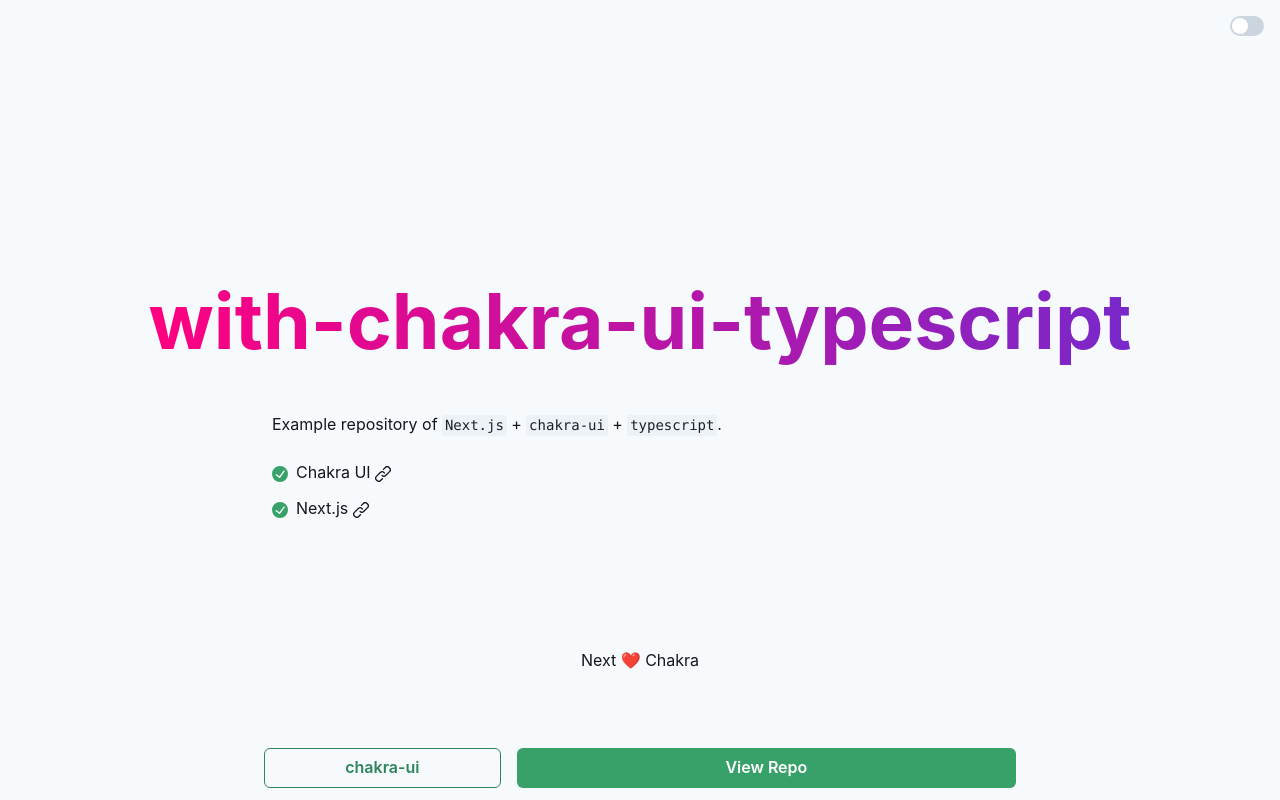
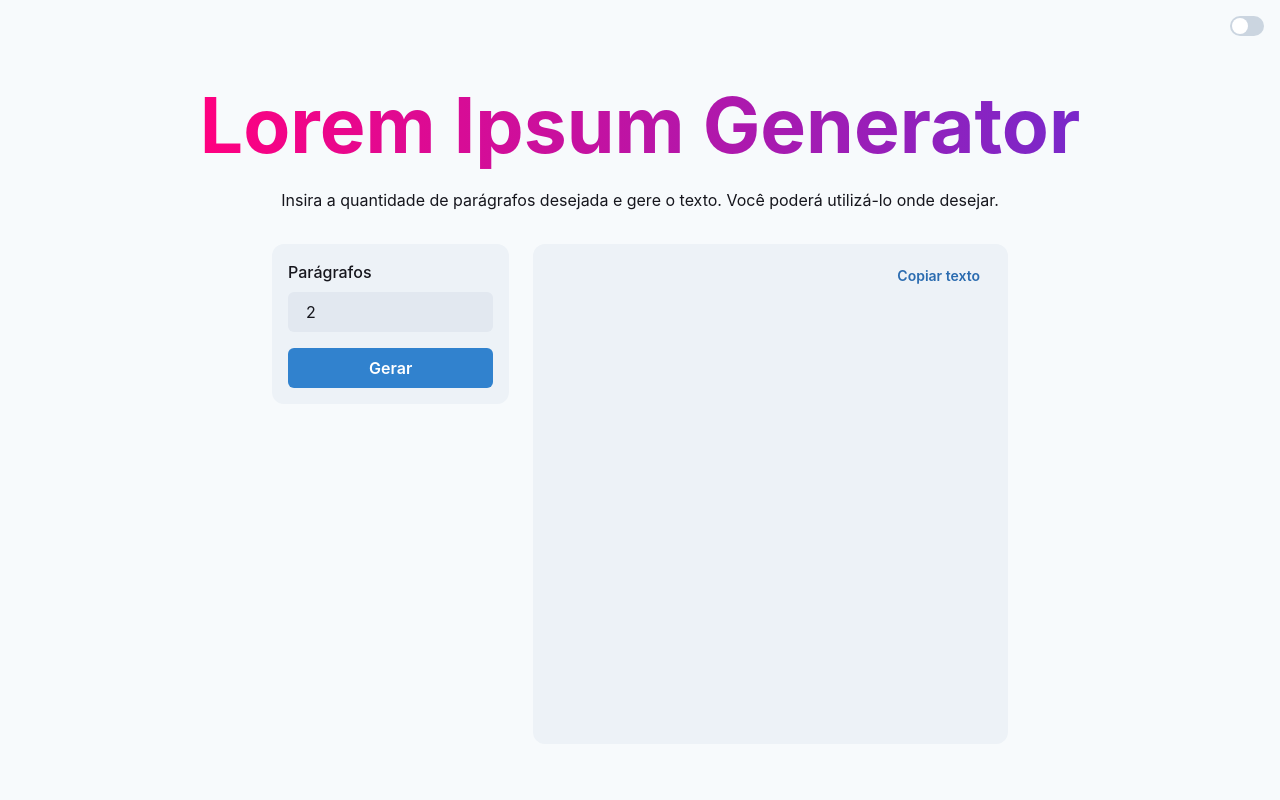
Before and after one commit to rodrigoalbinoh/lorem-ipsum-generator, a Next.js app: page / in a window 1280 px wide. Shown: the top 800 px of the page. Built offline with nearby package versions, Linux system fonts and the light colour scheme.

Commit message:
initial layout

```diff
--- a/package.json
+++ b/package.json
@@ -12,9 +12,11 @@
     "@emotion/react": "11.1.5",
     "@emotion/styled": "11.1.5",
     "framer-motion": "^4.0.3",
-    "next": "latest",
+    "lorem-ipsum": "^2.0.3",
+    "next": "^11.0.1",
     "react": "^17.0.2",
-    "react-dom": "^17.0.2"
+    "react-dom": "^17.0.2",
+    "react-hook-form": "^7.12.0"
   },
   "devDependencies": {
     "@types/node": "^14.6.0",
--- a/src/components/Footer.tsx
+++ b/src/components/Footer.tsx
@@ -1,5 +1,5 @@
 import { Flex, FlexProps } from '@chakra-ui/react'
 
 export const Footer = (props: FlexProps) => (
-  <Flex as="footer" py="8rem" {...props} />
+  <Flex as="footer" py={4} {...props} />
 )
--- a/src/components/Hero.tsx
+++ b/src/components/Hero.tsx
@@ -1,17 +1,24 @@
-import { Flex, Heading } from '@chakra-ui/react'
+import { Box, Flex, Heading, Text, useColorModeValue } from "@chakra-ui/react";
 
-export const Hero = ({ title }: { title: string }) => (
-  <Flex
-    justifyContent="center"
-    alignItems="center"
-    height="100vh"
-    bgGradient="linear(to-l, #7928CA, #FF0080)"
-    bgClip="text"
-  >
-    <Heading fontSize="6vw">{title}</Heading>
-  </Flex>
-)
+export const Hero = ({
+  title,
+  description,
+}: {
+  title: string;
+  description?: string;
+}) => {
+  return (
+    <Flex justifyContent="center" alignItems="center" direction="column" px={4}>
+      <Box bgGradient="linear(to-l, #7928CA, #FF0080)" bgClip="text">
+        <Heading fontSize="6vw">{title}</Heading>
+      </Box>
+      <Text mt={4} color={useColorModeValue("black", "white")}>
+        {description}
+      </Text>
+    </Flex>
+  );
+};
 
 Hero.defaultProps = {
-  title: 'with-chakra-ui-typescript',
-}
+  title: "with-chakra-ui-typescript",
+};
--- a/src/components/Main.tsx
+++ b/src/components/Main.tsx
@@ -1,13 +1,23 @@
-import { Stack, StackProps } from '@chakra-ui/react'
+import { Flex, Grid, Stack, StackProps } from '@chakra-ui/react'
+import React from 'react'
 
 export const Main = (props: StackProps) => (
-  <Stack
-    spacing="1.5rem"
+  <Grid
+    gap={6}
     width="100%"
     maxWidth="48rem"
-    mt="-45vh"
-    pt="8rem"
+    height="100%"
+    minH="100vh"
+    pt="2rem"
     px="1rem"
+    gridTemplateColumns={{
+      base: 'none',
+      lg: '1fr 2fr'
+    }}
+    gridAutoRows={{
+      base: 'min-content',
+      lg: 'unset'
+    }}
     {...props}
   />
 )
--- a/src/pages/index.tsx
+++ b/src/pages/index.tsx
@@ -1,56 +1,126 @@
+import React, { useState } from "react";
+import { loremIpsum } from "lorem-ipsum";
 import {
+  Box,
   Link as ChakraLink,
   Text,
-  Code,
-  List,
-  ListIcon,
-  ListItem,
-} from '@chakra-ui/react'
-import { CheckCircleIcon, LinkIcon } from '@chakra-ui/icons'
+  NumberInput,
+  NumberInputField,
+  FormControl,
+  FormLabel,
+  Button,
+  VStack,
+  useColorModeValue,
+  Flex,
+  useClipboard,
+  chakra,
+  Link,
+} from "@chakra-ui/react";
+import { Container } from "../components/Container";
+import { Main } from "../components/Main";
+import { Hero } from "../components/Hero";
+import { DarkModeSwitch } from "../components/DarkModeSwitch";
+import { Footer } from "../components/Footer";
+import { useForm } from "react-hook-form";
+import { useMemo } from "react";
 
-import { Hero } from '../components/Hero'
-import { Container } from '../components/Container'
-import { Main } from '../components/Main'
-import { DarkModeSwitch } from '../components/DarkModeSwitch'
-import { CTA } from '../components/CTA'
-import { Footer } from '../components/Footer'
+const Index = () => {
+  const [lorem, setLorem] = useState("");
+  const { hasCopied, onCopy } = useClipboard(lorem);
+  const { register, handleSubmit } = useForm();
 
-const Index = () => (
-  <Container height="100vh">
-    <Hero />
-    <Main>
-      <Text>
-        Example repository of <Code>Next.js</Code> + <Code>chakra-ui</Code> +{' '}
-        <Code>typescript</Code>.
-      </Text>
+  function onSubmit(data) {
+    const generatedText = loremIpsum({
+      count: parseInt(data.paragraphs),
+      format: "plain",
+      suffix: "\n",
+      units: "paragraphs",
+    });
 
-      <List spacing={3} my={0}>
-        <ListItem>
-          <ListIcon as={CheckCircleIcon} color="green.500" />
-          <ChakraLink
-            isExternal
-            href="https://chakra-ui.com"
-            flexGrow={1}
-            mr={2}
+    setLorem(generatedText);
+  }
+
+  const splitedText = useMemo(() => lorem.split("\n"), [lorem]);
+
+  return (
+    <Container pt="5rem">
+      <Hero title="Lorem Ipsum Generator" description="Insira a quantidade de parágrafos desejada e gere o texto. Você poderá utilizá-lo onde desejar." />
+      <Main>
+        <form onSubmit={handleSubmit(onSubmit)}>
+          <VStack
+            spacing={4}
+            bg={useColorModeValue("gray.100", "gray.800")}
+            p={4}
+            borderRadius={12}
           >
-            Chakra UI <LinkIcon />
-          </ChakraLink>
-        </ListItem>
-        <ListItem>
-          <ListIcon as={CheckCircleIcon} color="green.500" />
-          <ChakraLink isExternal href="https://nextjs.org" flexGrow={1} mr={2}>
-            Next.js <LinkIcon />
-          </ChakraLink>
-        </ListItem>
-      </List>
-    </Main>
+            <FormControl>
+              <FormLabel>Parágrafos</FormLabel>
+              <NumberInput defaultValue={2} min={1} max={20} variant="filled">
+                <NumberInputField
+                  bg={useColorModeValue("gray.200", "gray.700")}
+                  {...register("paragraphs", {
+                    required: true,
+                    minLength: {
+                      value: 1,
+                      message: "O mínimo de parágrafos deve ser 1",
+                    },
+                  })}
+                />
+              </NumberInput>
+            </FormControl>
+            <Button
+              width="100%"
+              type="submit"
+              variant="solid"
+              colorScheme="blue"
+            >
+              Gerar
+            </Button>
+          </VStack>
+        </form>
+        <Box
+          spacing={4}
+          bg={useColorModeValue("gray.100", "gray.800")}
+          p={4}
+          borderRadius={12}
+          maxHeight="500px"
+        >
+          <Flex justify="flex-end">
+            <Button
+              size="sm"
+              variant="ghost"
+              colorScheme="blue"
+              onClick={onCopy}
+            >
+              {hasCopied ? "Copiado" : "Copiar texto"}
+            </Button>
+          </Flex>
+          <Box
+            mt={4}
+            overflow="auto"
+            maxHeight="420px"
+            sx={{
+              "p + p": {
+                marginTop: "10px",
+              },
+            }}
+          >
+            {splitedText.map((paragraph) => (
+              <chakra.p>{paragraph}</chakra.p>
+            ))}
+          </Box>
+        </Box>
+      </Main>
 
-    <DarkModeSwitch />
-    <Footer>
-      <Text>Next ❤️ Chakra</Text>
-    </Footer>
-    <CTA />
-  </Container>
-)
+      <DarkModeSwitch />
+      <Footer>
+        <Text>Feito com ❤️ por</Text>
+        <ChakraLink pl={2} isExternal href="https://rodrigohammes.com">
+          Rodrigo Albino Hammes
+        </ChakraLink>
+      </Footer>
+    </Container>
+  );
+};
 
-export default Index
+export default Index;
```
Also changed, not shown: next-env.d.ts, 1 other file (tests, documents, lock files or other folders).
